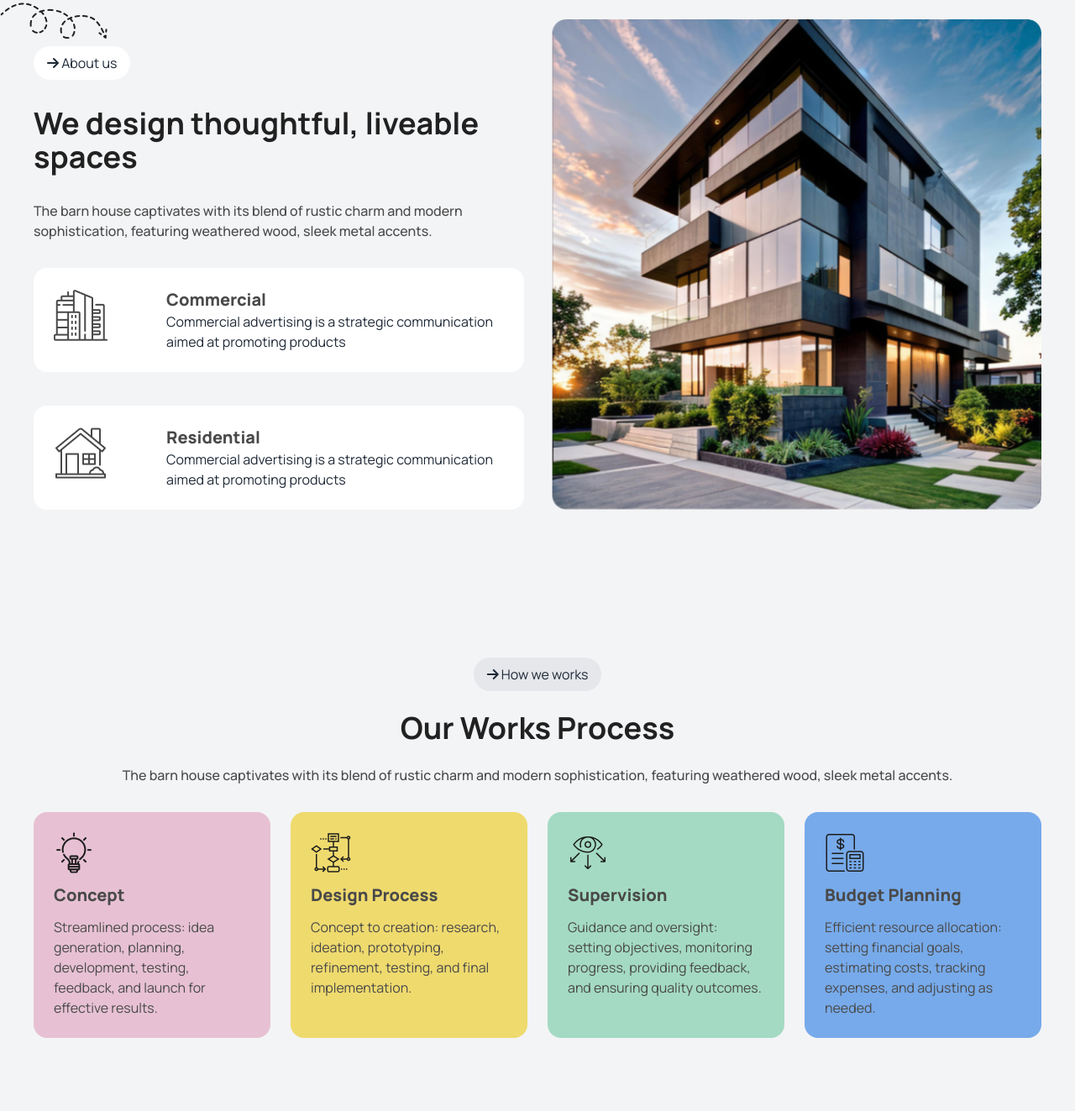
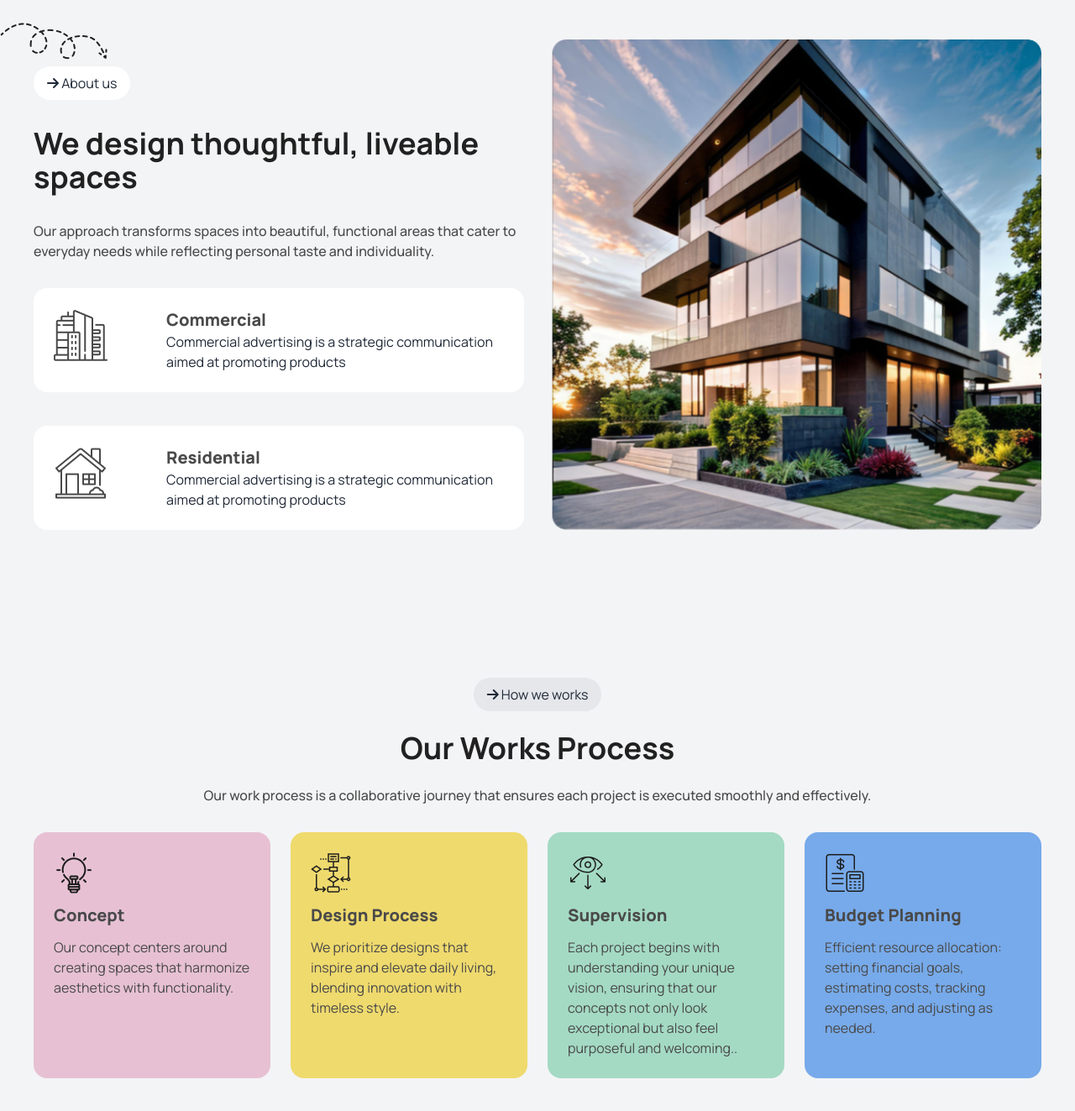
Before and after one commit to DedicatedNoor/Assignment-03, a plain HTML site: page index.html in a window 1280 px wide. Shown: the part 863-2186 px from the top of the page at 84% size. Drawn offline with nearby package versions, Linux system fonts and the light colour scheme.

Commit message:
Add files via upload
hero section

```diff
--- a/index.html
+++ b/index.html
@@ -85,9 +85,11 @@
                 <img src="./assets/banner.png" alt="photo">
                 <h1 class="text-heading text-center font-extrabold text-3xl md:text-4xl lg:text-6xl">A barn house of
                     this design has a striking appearance</h1>
-                <p class="text-sub-heading  font-bold">This barn house design combines rustic charm with modern appeal.
-                    High ceilings, large windows, and natural materials create an open, airy space. Its warm, inviting
-                    atmosphere makes it both practical and visually unique.</p>
+                <p class="text-sub-heading  font-bold">A barn house with this design has a striking and unique
+                    appearance, blending rustic charm with modern aesthetics. Its tall, pitched roof, expansive windows,
+                    and open-concept layout create a bright, airy interior while showcasing natural wood and metal
+                    finishes. The blend of traditional barn elements with contemporary touches makes it both functional
+                    and visually appealing, standing out as a cozy yet stylish retreat.</p>
                 <button
                     class=" w-full md:w-auto flex items-center justify-center text-xl font-extrabold gap-1 bg-green-200 rounded-full px-5 py-3">
                     Book Consult <i
@@ -98,10 +100,9 @@
     </header>
 
     <main class="bg-gray-100">
-        <!-- We design thoughtful, liveable spaces section start here  -->
         <section
             class="max-w-screen-xl my-20 py-12 grid gap-8 grid-cols-1 lg:grid-cols-2 justify-between  mx-auto px-5 md:px-10">
-            <!-- text content area  -->
+            <!-- Text content area  -->
             <div class=" relative space-y-3 lg:space-y-8 ">
                 <div class="absolute -left-10 -top-5 hidden lg:block">
                     <img src="./assets/Vector.png" alt="Vector">
@@ -110,9 +111,9 @@
                     us</button>
                 <h2 class="text-heading font-bold text-2xl md:text-3xl lg:text-4xl ">We design thoughtful, liveable
                     spaces</h2>
-                <p class="font-medium text-sub-heading">The barn house captivates with its blend of rustic charm and
-                    modern sophistication, featuring weathered wood, sleek metal accents.</p>
-                <!-- box container  -->
+                <p class="font-medium text-sub-heading">Our approach transforms spaces into beautiful, functional areas
+                    that cater to everyday needs while reflecting personal taste and individuality.</p>
+                <!-- Box container  -->
                 <div class="lg:space-y-6 flex flex-col md:flex-row lg:flex-col gap-4 items-center justify-center">
                     <!-- box one -->
                     <div class="grid grid-cols-4 items-start  p-4 bg-white rounded-2xl md:p-6">
@@ -152,8 +153,8 @@
                 <button class="bg-gray-200 py-2 px-4 rounded-full"><i class="fa-solid fa-arrow-right"></i> How we
                     works</button>
                 <h2 class="text-heading font-bold text-2xl md:text-3xl lg:text-4xl ">Our Works Process</h2>
-                <p class="font-medium text-sub-heading">The barn house captivates with its blend of rustic charm and
-                    modern sophistication, featuring weathered wood, sleek metal accents.</p>
+                <p class="font-medium text-sub-heading">Our work process is a collaborative journey that ensures each
+                    project is executed smoothly and effectively.</p>
             </div>
             <!-- box container here  -->
             <div class="grid grid-cols-1 md:grid-cols-2 lg:grid-cols-4 gap-6 mt-8">
@@ -161,22 +162,22 @@
                 <div class="p-6 bg-[#E7C1D3] rounded-2xl space-y-3">
                     <img src="./assets/concept.png" alt="concept photo">
                     <p class="text-sub-heading font-extrabold text-base lg:text-xl">Concept</p>
-                    <p class="text-[#494949]">Streamlined process: idea generation, planning, development, testing,
-                        feedback, and launch for effective results.</p>
+                    <p class="text-[#494949]">Our concept centers around creating spaces that harmonize aesthetics with
+                        functionality.</p>
                 </div>
                 <!-- box 02  -->
                 <div class="p-6 bg-[#EFDA6E] rounded-2xl space-y-3">
                     <img src="./assets/flow-chart.png" alt="flow chart photo">
                     <p class="text-sub-heading font-extrabold text-base lg:text-xl">Design Process</p>
-                    <p class="text-[#494949]">Concept to creation: research, ideation, prototyping, refinement, testing,
-                        and final implementation.</p>
+                    <p class="text-[#494949]">We prioritize designs that inspire and elevate daily living, blending
+                        innovation with timeless style.</p>
                 </div>
                 <!-- box 03  -->
                 <div class="p-6 bg-[#A4DAC3] rounded-2xl space-y-3">
                     <img src="./assets/vision.png" alt="vision photo">
                     <p class="text-sub-heading font-extrabold text-base lg:text-xl">Supervision</p>
-                    <p class="text-[#494949]">Guidance and oversight: setting objectives, monitoring progress, providing
-                        feedback, and ensuring quality outcomes.</p>
+                    <p class="text-[#494949]">Each project begins with understanding your unique vision, ensuring that
+                        our concepts not only look exceptional but also feel purposeful and welcoming..</p>
                 </div>
                 <!-- box 04  -->
                 <div class="p-6 bg-[#77AAEA] rounded-2xl space-y-3">
@@ -189,7 +190,7 @@
         </section>
         <!-- Read Our Articles and News optional -->
 
-        <!-- my extra Challenge section  -->
+        <!-- My extra Challenge section  -->
         <section class="bg-white py-12 md:py-16 lg:py-32">
             <div class="max-w-screen-xl border rounded-lg  mx-auto py-12 px-5 md:px-10">
                 <div class="grid grid-cols-1 md:grid-cols-2 gap-5 justify-between">
@@ -197,7 +198,7 @@
                         class="h-96 grid place-items-center  bg-[url('./assets/2152.jpg')] bg-center bg-cover bg-no-repeat bg-fixed rounded-xl">
                         <h2 class="text-white  font-black text-2xl md:text-3xl lg:text-4xl">Interior Design</h2>
                     </div>
-                    <!-- title part  -->
+                    <!-- Title part  -->
                     <div class="space-y-5">
                         <h2 class="text-heading font-bold text-2xl md:text-3xl lg:text-4xl ">Best Interior Design</h2>
                         <p class="font-medium text-sub-heading text-justify">Best Interior Design creates stylish,
```
